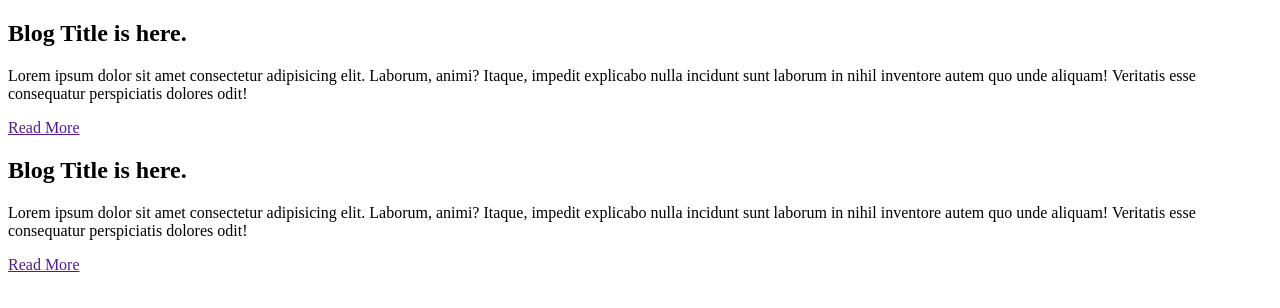
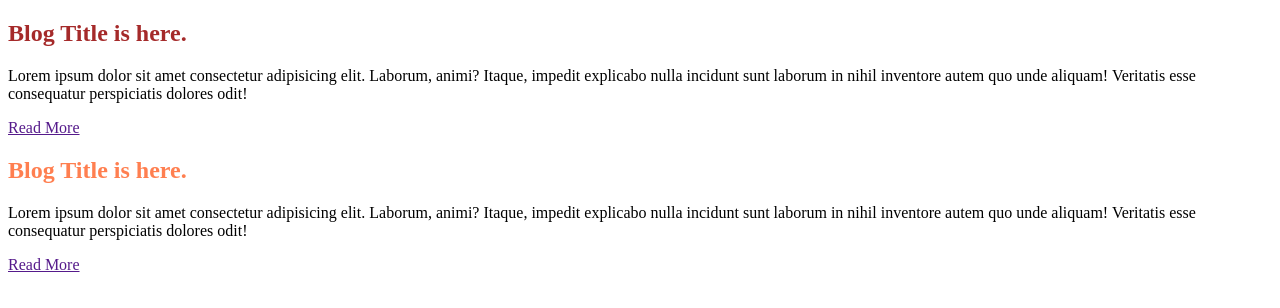
Before and after one commit to sahinur31/second-module, a plain HTML site: page index.html in a window 1280 px wide. Drawn offline with Linux system fonts and the light colour scheme.

Commit message:
embedded or inline style added

```diff
--- a/index.html
+++ b/index.html
@@ -12,12 +12,12 @@
 </head>
 <body>
     <div class="blog-area-one">
-        <h2>Blog Title is here.</h2>
+        <h2 style="color:brown">Blog Title is here.</h2>
         <p>Lorem ipsum dolor sit amet consectetur adipisicing elit. Laborum, animi? Itaque, impedit explicabo nulla incidunt sunt laborum in nihil inventore autem quo unde aliquam! Veritatis esse consequatur perspiciatis dolores odit!</p>
         <a href="">Read More</a>
     </div>
     <div class="blog-area-two">
-        <h2>Blog Title is here.</h2>
+        <h2 style="color: coral;">Blog Title is here.</h2>
         <p>Lorem ipsum dolor sit amet consectetur adipisicing elit. Laborum, animi? Itaque, impedit explicabo nulla incidunt sunt laborum in nihil inventore autem quo unde aliquam! Veritatis esse consequatur perspiciatis dolores odit!</p>
         <a href="">Read More</a>
     </div>
```
